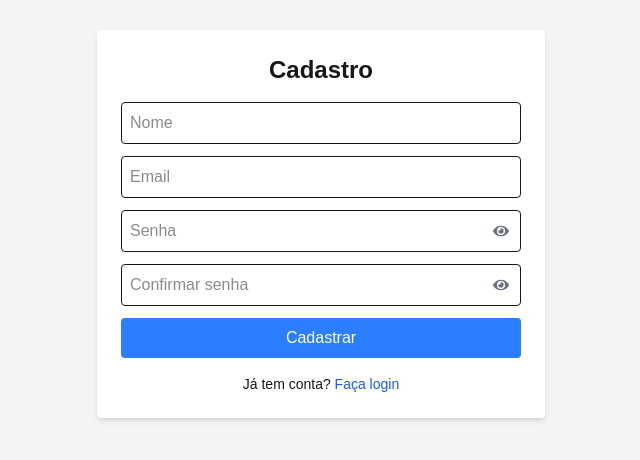
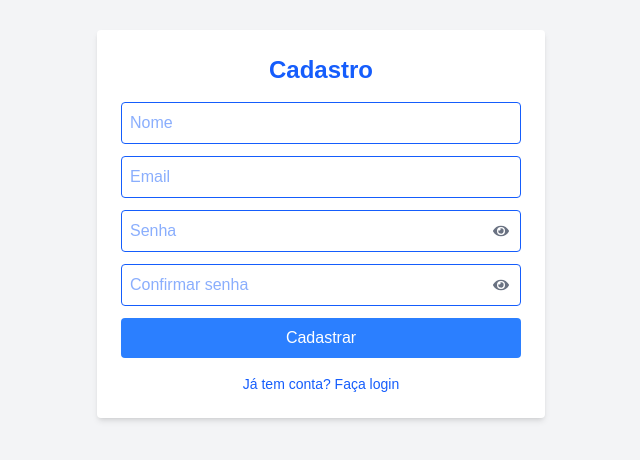
Before and after one commit to evandroluizrd/kanbanize, a Next.js app in the folder kanbanize/: page /cadastro in a window 1280 px wide. Shown: the part 176-636 px from the top of the page, without its empty margins (319-959 px from the left). Built offline with nearby package versions, Linux system fonts and the light colour scheme.

Commit message:
Teste 2 - Tela de Cadastro e Login

```diff
--- a/kanbanize/src/app/cadastro/page.tsx
+++ b/kanbanize/src/app/cadastro/page.tsx
@@ -36,7 +36,7 @@ export default function CadastroPage() {
         onSubmit={handleSubmit}
         className="bg-white shadow-md rounded p-6 w-full max-w-md"
       >
-        <h1 className="text-2xl font-bold mb-4 text-center">Cadastro</h1>
+        <h1 className="text-2xl font-bold mb-4 text-center text-blue-600">Cadastro</h1>
 
         <ErrorMessage message={erro} />
 
@@ -72,7 +72,7 @@ export default function CadastroPage() {
 
         <FormButton label="Cadastrar" />
 
-        <p className="text-sm text-center mt-4">
+        <p className="text-sm text-center mt-4 text-blue-600">
           Já tem conta?{' '}
           <Link href="/login" className="text-blue-600 hover:underline">
             Faça login
--- a/kanbanize/src/app/login/page.tsx
+++ b/kanbanize/src/app/login/page.tsx
@@ -29,7 +29,7 @@ export default function LoginPage() {
         onSubmit={handleSubmit}
         className="bg-white shadow-md rounded p-6 w-full max-w-md"
       >
-        <h1 className="text-2xl font-bold mb-4 text-center">Login</h1>
+        <h1 className="text-2xl font-bold mb-4 text-center text-blue-600">Login</h1>
 
         <ErrorMessage message={erro} />
 
@@ -49,7 +49,7 @@ export default function LoginPage() {
 
         <FormButton label="Entrar" />
 
-        <p className="text-sm text-center mt-4">
+        <p className="text-sm text-center mt-4 text-blue-600">
           Não tem conta?{' '}
           <Link href="/cadastro" className="text-blue-600 hover:underline">
             Cadastre-se
--- a/kanbanize/src/components/Input.tsx
+++ b/kanbanize/src/components/Input.tsx
@@ -27,7 +27,7 @@ export default function Input({
         placeholder={placeholder}
         value={value}
         onChange={onChange}
-        className="w-full p-2 border rounded pr-10"
+        className="w-full p-2 border rounded pr-10 text-blue-600"
       />
       {showToggle && (
         <span
```
